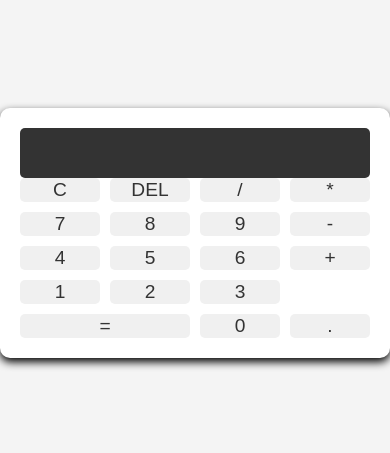
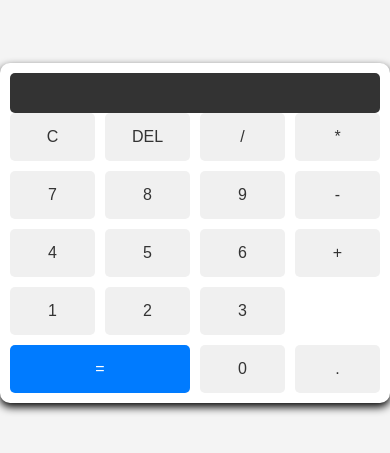
Before and after one commit to Hernan017/ProgramacionWeb, a plain HTML site: page Clase_26092024/index.html in a window 390 px wide. Shown: the part 189-642 px from the top of the page. Drawn offline with Linux system fonts and the light colour scheme.

Commit message:
Cambio final css

```diff
--- a/Clase_26092024/styles.css
+++ b/Clase_26092024/styles.css
@@ -57,4 +57,26 @@ body{
 
 .equal-button{
     grid-column: span 2;
+    background-color: #007bff;
+    color: white;
 }
+
+.equal-button:hover{
+    background-color: #0056b3;
+}
+
+@media (max-width: 600px) {
+    .calculator{
+        padding: 10px;
+    }
+
+    .calculator-screen{
+        height: 40px;
+        font-size: 1.2rem;
+    }
+
+    .button{
+        padding: 15px;
+        font-size: 1rem;
+    }
+}
```
